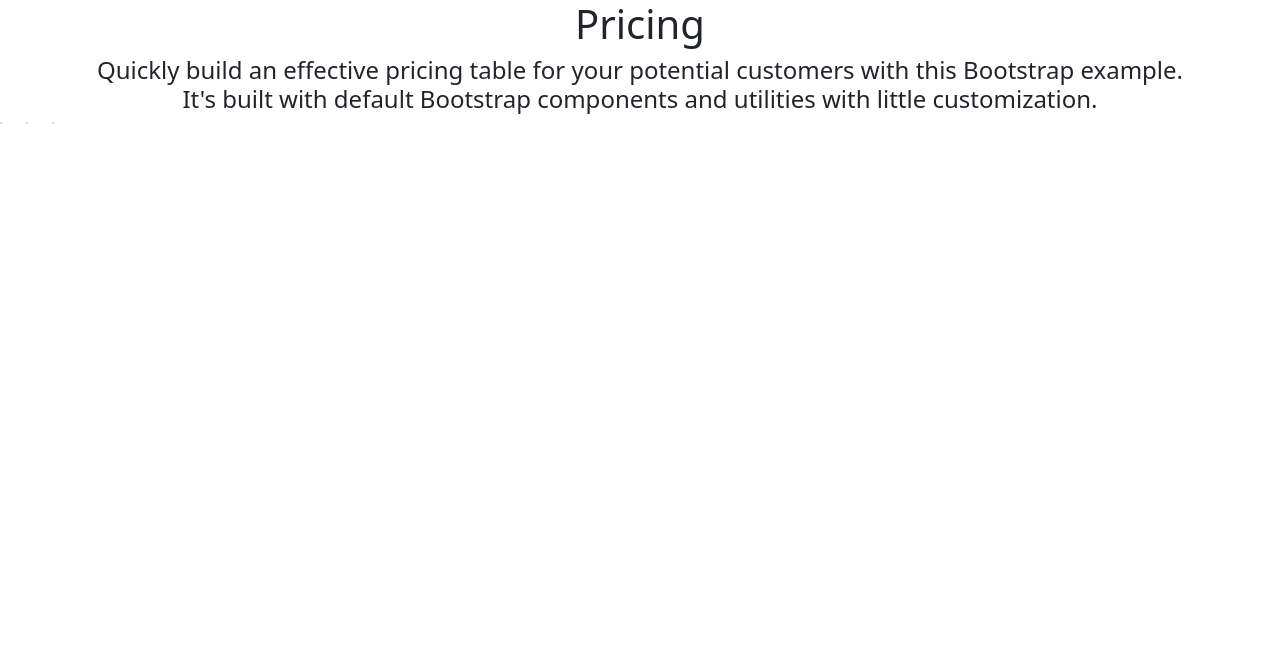
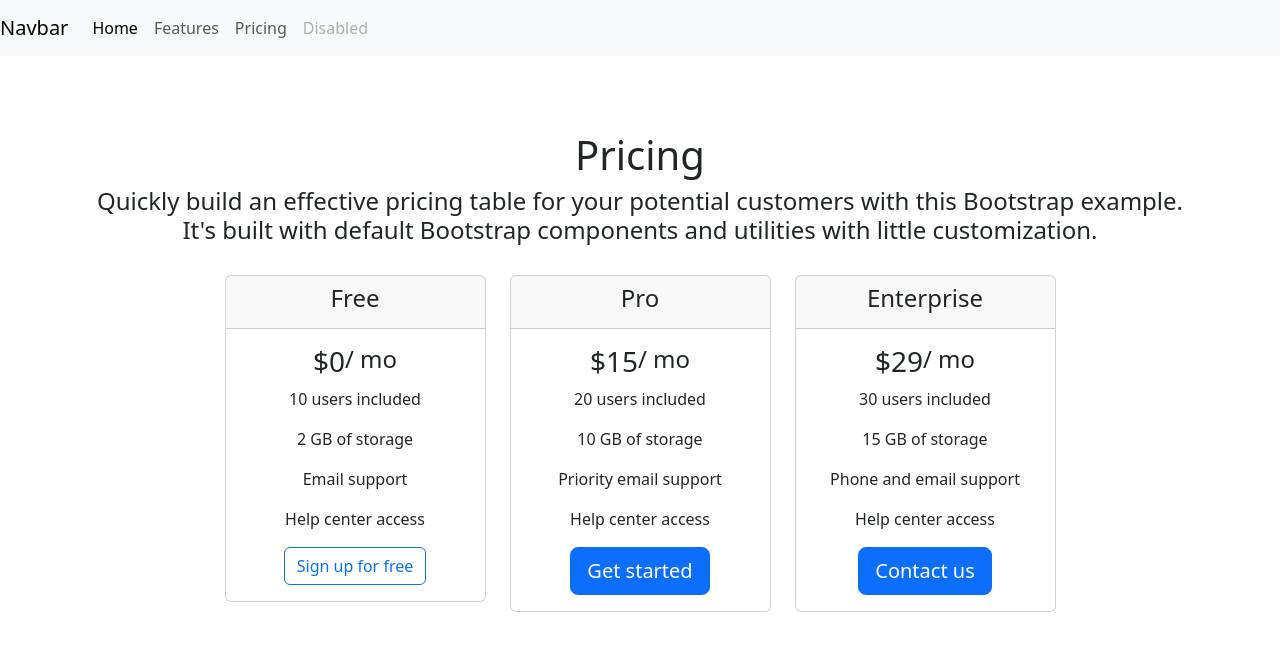
Before and after one commit to dysphere/bootstrap-pricing, a plain HTML site: page index.html in a window 1280 px wide. Drawn offline with nearby package versions, Linux system fonts and the light colour scheme.

Commit message:
barebones of cards and heading done

```diff
--- a/index.html
+++ b/index.html
@@ -8,26 +8,90 @@
     <link rel="stylesheet" href="style.css">
 </head>
 <body>
-    <nav>
-
-    </nav>
+    <nav class="navbar navbar-expand-lg bg-body-tertiary">
+        <div class="container-fluid">
+          <a class="navbar-brand" href="#">Navbar</a>
+          <button class="navbar-toggler" type="button" data-bs-toggle="collapse" data-bs-target="#navbarNavAltMarkup" aria-controls="navbarNavAltMarkup" aria-expanded="false" aria-label="Toggle navigation">
+            <span class="navbar-toggler-icon"></span>
+          </button>
+          <div class="collapse navbar-collapse" id="navbarNavAltMarkup">
+            <div class="navbar-nav">
+              <a class="nav-link active" aria-current="page" href="#">Home</a>
+              <a class="nav-link" href="#">Features</a>
+              <a class="nav-link" href="#">Pricing</a>
+              <a class="nav-link disabled" aria-disabled="true">Disabled</a>
+            </div>
+          </div>
+        </div>
+      </nav>
     <div class="container-fluid">
-        <div class="container">
+        <div class="container maintext">
         <div><h1 class="text-center">Pricing</h1></div>
         <div><h4 class="text-center">Quickly build an effective pricing table for your potential customers with this Bootstrap example. It's built with default Bootstrap components and utilities with little customization.</h4></div>
         </div>
-        <div class="container-fluid">
-            <div class="row">
-                <div class="col col-md-auto">
-                    <div class="card"></div>
+        <div class="container text-center cards">
+            <div class="row d-flex justify-content-center">
+                <div class="col-lg-3">
+                    <div class="card" width="125px">
+                        <div class="card-header">
+                            <h4>Free</h4>
+                        </div>
+                        <div class="card-body">
+                            <div class="d-flex justify-content-center">
+                                <h3>$0 </h3><h4> / mo</h4>
+                            </div>
+                            <p>10 users included</p>
+                            <p>2 GB of storage</p>
+                            <p>Email support</p>
+                            <p>Help center access</p>
+                            <div>
+                            <button type="button" class="btn btn-outline-primary btn-g">Sign up for free</button>
+                            </div>
+                        </div>
+                    </div>
                 </div>
-                <div class="col col-md-auto">
-                    <div class="card"></div>
+                <div class="col-lg-3">
+                    <div class="card" width="125px">
+                        <div class="card-header">
+                            <h4>Pro</h4>
+                        </div>
+                        <div class="card-body">
+                            <div class="d-flex justify-content-center"><h3>$15</h3><h4>/ mo</h4></div>
+                            <div>
+                                <p>20 users included</p>
+                                <p>10 GB of storage</p>
+                                <p>Priority email support</p>
+                                <p>Help center access</p>
+                                <div>
+                                <button type="button" class="btn btn-primary btn-lg">Get started</button>
+                                </div>
+                            </div>
+                        </div>
+                    </div>
                 </div>
-                <div class="col col-md-auto">
-                    <div class="card"></div>
+                <div class="col-lg-3">
+                    <div class="card" width="125px">
+                        <div class="card-header">
+                            <h4>Enterprise</h4>
+                        </div>
+                        <div class="card-body">
+                            <div class="d-flex justify-content-center"><h3>$29</h3><h4>/ mo</h4></div>
+                            <div>
+                                <p>30 users included</p>
+                                <p>15 GB of storage</p>
+                                <p>Phone and email support</p>
+                                <p>Help center access</p>
+                                <div>
+                                <button type="button" class="btn btn-primary btn-lg">Contact us</button>
+                                </div>
+                            </div>
+                        </div>
+                    </div>
                 </div>
             </div>
+        </div>
+        <div>
+
         </div>
     </div>
     <script src="https://cdn.jsdelivr.net/npm/bootstrap@5.3.2/dist/js/bootstrap.bundle.min.js" integrity="sha384-C6RzsynM9kWDrMNeT87bh95OGNyZPhcTNXj1NW7RuBCsyN/o0jlpcV8Qyq46cDfL" crossorigin="anonymous"></script>
--- a/style.css
+++ b/style.css
@@ -4,3 +4,15 @@
     margin-right:auto;
     margin-left:auto
  }
+
+ .cards {
+    margin-top: 30px;
+ }
+
+ .card {
+    margin-bottom: 20px;
+ }
+
+ .maintext {
+    margin-top: 75px;
+ }
```
